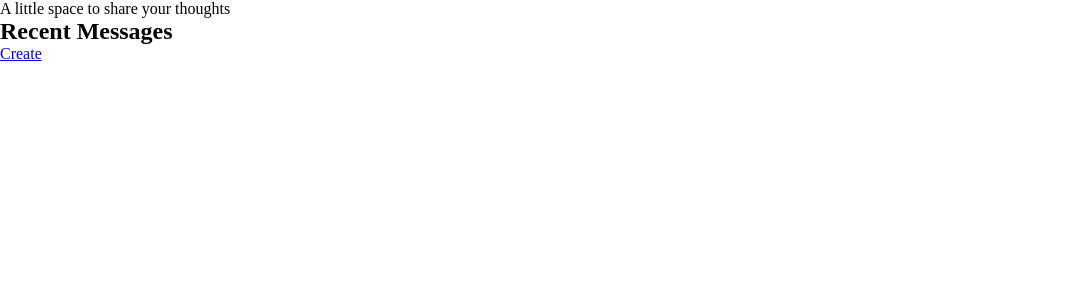
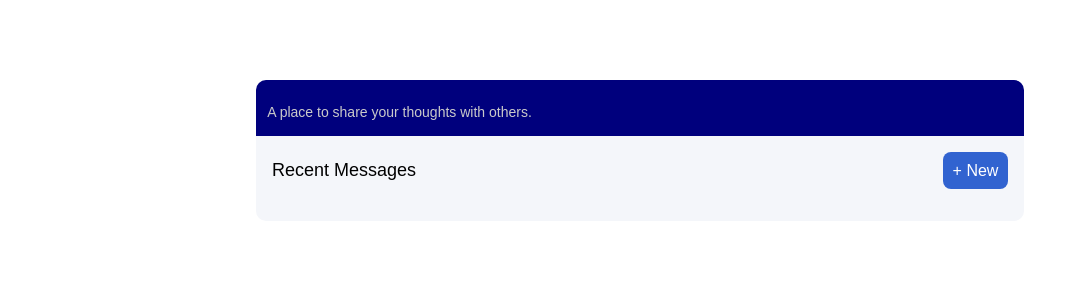
Before and after one commit to R4hul36/odin-mini-message-board, a Node server app: template src/views/index.ejs in a window 1280 px wide. Shown: the top 300 px of the page, without its empty margins (0-1087 px from the left). Run offline with Node 20, Linux system fonts and the light colour scheme; the template is opened without the code that fills it, so the values that code supplies are empty.

Commit message:
added styling to the home page

```diff
--- a/src/app.js
+++ b/src/app.js
@@ -4,6 +4,7 @@ const indexRouter = require('./routes/index.js')
 
 const app = express()
 app.set('view engine', 'ejs')
+app.set('views', './src/views');
 const PORT = 3000
 
 app.use(express.static(path.join(__dirname, 'public')))
--- a/src/public/css/styles.css
+++ b/src/public/css/styles.css
@@ -3,3 +3,89 @@
     padding: 0;
     box-sizing: border-box;
 }
+
+body {
+    font-family: sans-serif;
+}
+
+a {
+    text-decoration: none;
+}
+
+.page-container {
+    width: 60vw;
+    margin: 5rem auto 0 auto;
+    background-color: #F4F6FA;
+    overflow: hidden;
+    border-radius: 10px;
+}
+
+/* Page header */
+header {
+    background-color: rgb(0, 0, 125);
+    color: white;
+    padding: 1rem 0.7rem;;
+}
+
+h1{
+    font-size: larger;
+    font-weight: 500;
+}
+
+h2 {
+    font-size: large;
+    font-weight: 500;
+}
+
+.sub-title {
+    font-size: 14px;
+    margin-top: 8px;
+    color: rgb(202, 202, 202);
+}
+
+/* messages page */
+
+.message-container,
+.message-header
+{
+    padding:1rem;
+}
+
+.message-header {
+    display: flex;
+    justify-content: space-between;
+    align-items: center;
+    padding-bottom: 0;
+}
+
+.new-btn {
+    padding: 0.6rem;
+    color: white;
+    border-radius: 8px;
+    background-color: rgb(49, 99, 208);
+}
+
+.new-btn:hover {
+    opacity: 0.8;
+}
+
+/* message tile */
+.message-container {
+    display: flex;
+    flex-direction: column;
+    gap: 0.8rem;
+}
+
+
+article {
+    background-color: white;
+    display: flex;
+    flex-direction: column;
+    gap: 0.5rem;
+    padding: 0.8rem;
+}
+
+.user-info {
+    font-size: 14px;
+    color: rgb(147, 147, 147);
+}
--- a/src/routes/index.js
+++ b/src/routes/index.js
@@ -19,7 +19,7 @@ const messages = [
 
 router.get('/', (req, res) => {
     console.log('first response')
-    res.render('index', {title: 'Mini Messageboard', messages})
+    res.render('index', {title: 'Mini Message Board', messages})
 })
 
 router.get('/new', (req, res) => {
--- a/src/views/index.ejs
+++ b/src/views/index.ejs
@@ -4,23 +4,27 @@
     <meta charset="UTF-8">
     <meta name="viewport" content="width=device-width, initial-scale=1.0">
     <title>Home</title>
-    <link rel="stylesheet" href="css/styles.css">
+    <link rel="stylesheet" href="/css/styles.css">
 </head>
 <body>
     <div class="page-container">
         <header>
             <h1><%=title%></h1>
-            <p>A little space to share your thoughts</p>
+            <p class="sub-title">A place to share your thoughts with others.</p>
         </header>
-        <main class="messages-container">
-            <div class="message-header">
+        <div class="message-header">
                 <h2>Recent Messages</h2>
-                <a href="/new">Create</a>
-            </div>
+                <a href="/new" class="new-btn">+ New</a>
+        </div>
+        <main class="message-container">
+
             <% messages.forEach(message => { %>
                 <article>
-                    <p><%=message.user%></p>
                     <p><%=message.text%></p>
+                    <p class="user-info"><%=message.user%> <span>.</span> <%= message.added.toLocaleString('en-US', {
+                        dateStyle: 'medium',
+                        timeStyle: 'short'
+                    })%></p>
                     <a href="/message/<%= message.messageId %>">open</a>
                 </article>
             <%})%>
```
Also changed, not shown: package.json (added, +30 -0 lines), 2 other files.
